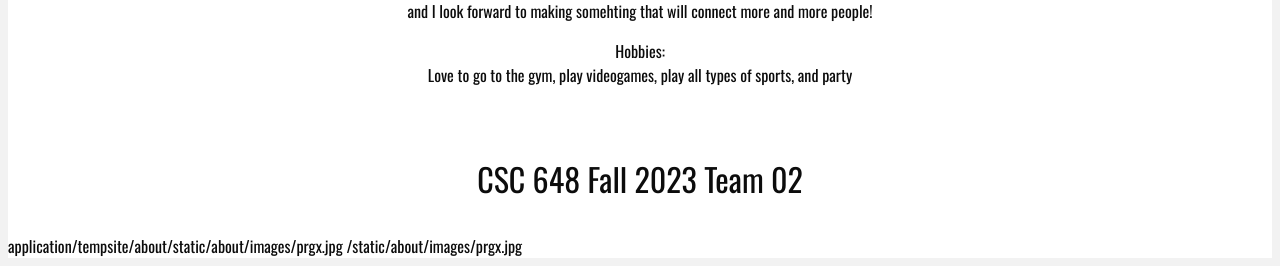
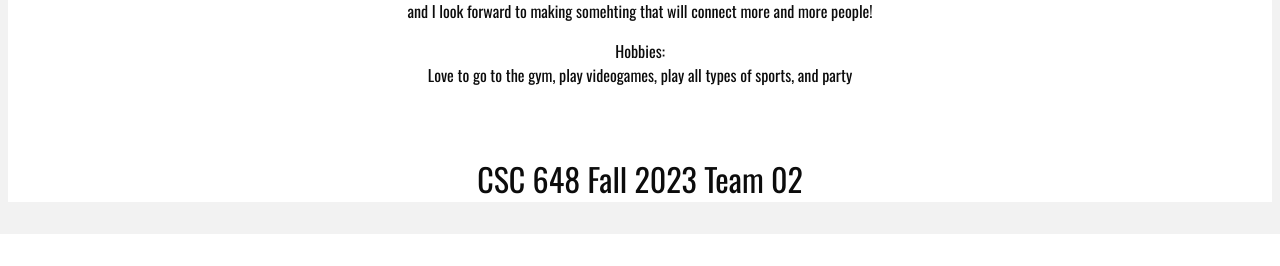
Before and after one commit to MoeD02/Ensight-Film-Review-App, a Django app: page /christian/ in a window 1280 px wide. Shown: the part 580-846 px from the top of the page. After the commit the page ends 814 px from the top, so only its background shows below. Run offline with Django 4.2, Linux system fonts and the light colour scheme.

Commit message:
remove scratch work at bottom of page

```diff
--- a/application/tempsite/about/templates/about/christian.html
+++ b/application/tempsite/about/templates/about/christian.html
@@ -28,7 +28,3 @@
     </footer>
 </body>
 </html>
-
-application/tempsite/about/static/about/images/prgx.jpg
-
-{% static 'about/images/prgx.jpg' %}
```
